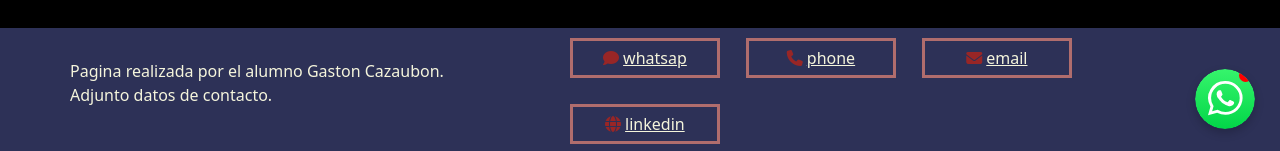
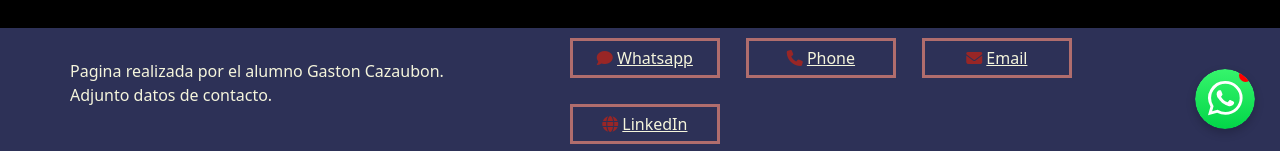
Before and after one commit to gacBass/tp-Final-FrontEnd-Gaston-Cazaubon, a React (Vite) app: page / in a window 1280 px wide. Shown: the part 646-797 px from the top of the page. Built offline with nearby package versions, Linux system fonts and the light colour scheme; a web font is replaced by a local one.

Commit message:
Changes in names

```diff
--- a/index.html
+++ b/index.html
@@ -19,7 +19,7 @@
   <link href="https://cdn.jsdelivr.net/npm/bootstrap@5.3.3/dist/css/bootstrap.min.css" rel="stylesheet"
     integrity="sha384-QWTKZyjpPEjISv5WaRU9OFeRpok6YctnYmDr5pNlyT2bRjXh0JMhjY6hW+ALEwIH" crossorigin="anonymous">
 
-  <title>TP Final - Inicio</title>
+  <title>TP Final</title>
 </head>
 
 <body>
--- a/src/layout/footer/Footer.jsx
+++ b/src/layout/footer/Footer.jsx
@@ -10,13 +10,13 @@ const footer = () => {
 
 
                 <div class="contact">
-                    <div class="contactCard"><i class="fa-solid fa-comment"></i>&nbsp;<a href="https://wa.me/1163538689" target="_blank">whatsap</a></div>
-                    <div class="contactCard"><i class="fa-solid fa-phone"></i>&nbsp;<a href="tel:+5491163538689">phone</a>
+                    <div class="contactCard"><i class="fa-solid fa-comment"></i>&nbsp;<a href="https://wa.me/1163538689" target="_blank">Whatsapp</a></div>
+                    <div class="contactCard"><i class="fa-solid fa-phone"></i>&nbsp;<a href="tel:+5491163538689">Phone</a>
                     </div>
                     <div class="contactCard"><i class="fa-solid fa-envelope">&nbsp;</i><a
-                        href="mailto:gastoncazaubon@gmail.com?subject=Consulta Web?body=Te escribo porque te vi en la web">email</a>
+                        href="mailto:gastoncazaubon@gmail.com?subject=Consulta Web?body=Te escribo porque te vi en la web">Email</a>
                     </div>
-                    <div class="contactCard"><i class="fa-solid fa-globe">&nbsp;</i><a href="https://www.linkedin.com/in/gaston-cazaubon/" target="_blank">linkedin</a>
+                    <div class="contactCard"><i class="fa-solid fa-globe">&nbsp;</i><a href="https://www.linkedin.com/in/gaston-cazaubon/" target="_blank">LinkedIn</a>
                     </div>
 
                 </div>
```
